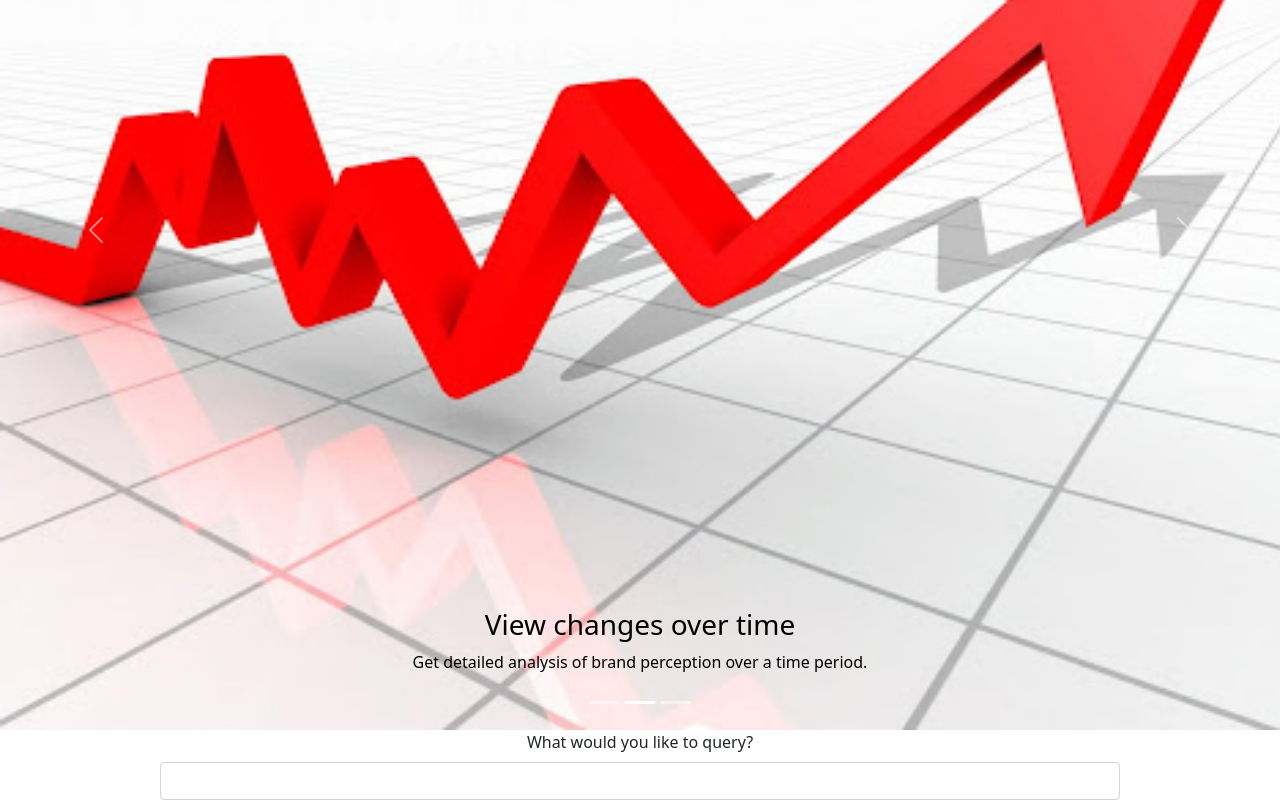
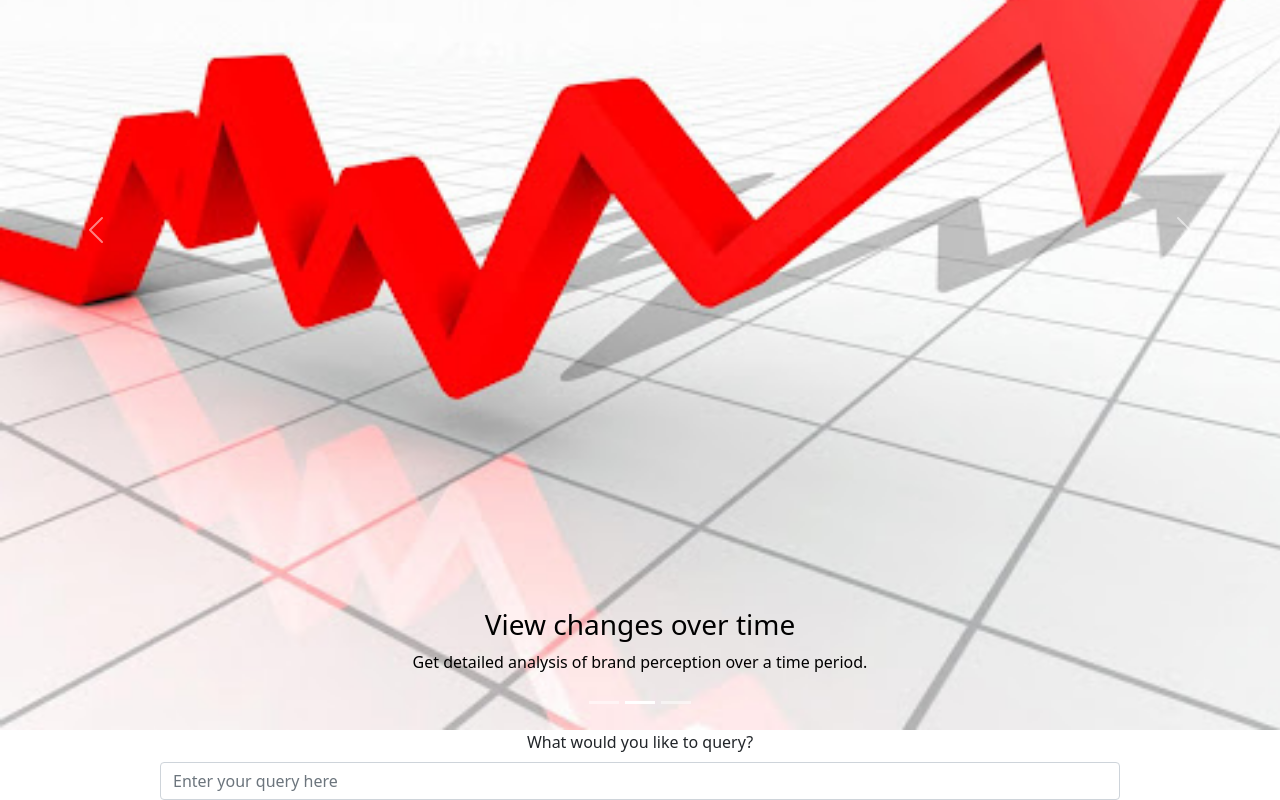
Before and after one commit to Hack-the-North-2021-Opinion/opinion, a Next.js app: page / in a window 1280 px wide. Shown: the part 390-1190 px from the top of the page. Built offline with nearby package versions, Linux system fonts and the light colour scheme.

Commit message:
add placeholder text to query bar

```diff
--- a/pages/index.js
+++ b/pages/index.js
@@ -57,7 +57,7 @@ export default function Home() {
         <div>
         <Form.Group className={styles.form} controlId="keyword" onChange = {() => setCompany()}>
           <Form.Label>What would you like to query?</Form.Label>
-          <Form.Control type="text"/>
+          <Form.Control type="text" placeholder = "Enter your query here"/>
         </Form.Group>
         </div>
       </main>
```
